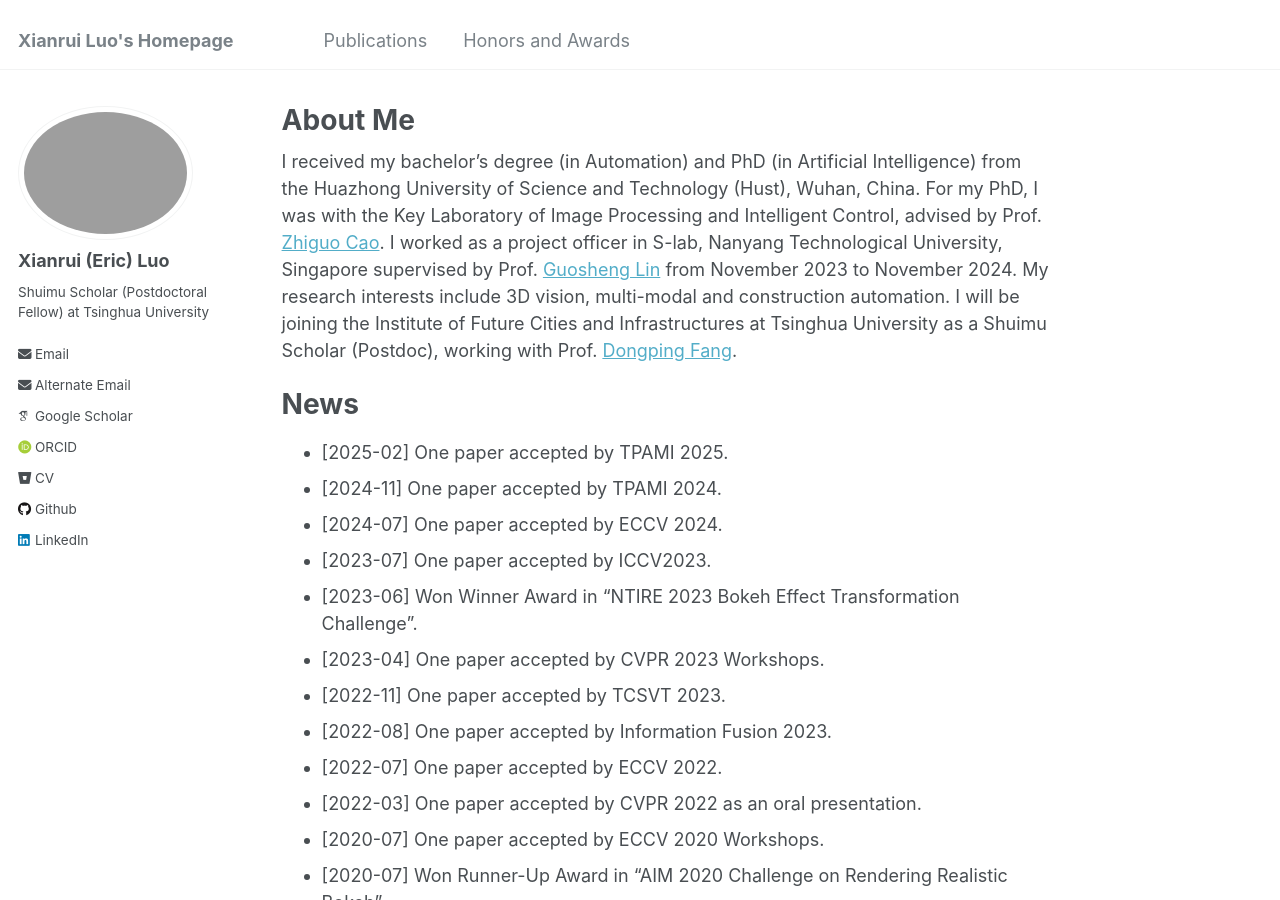
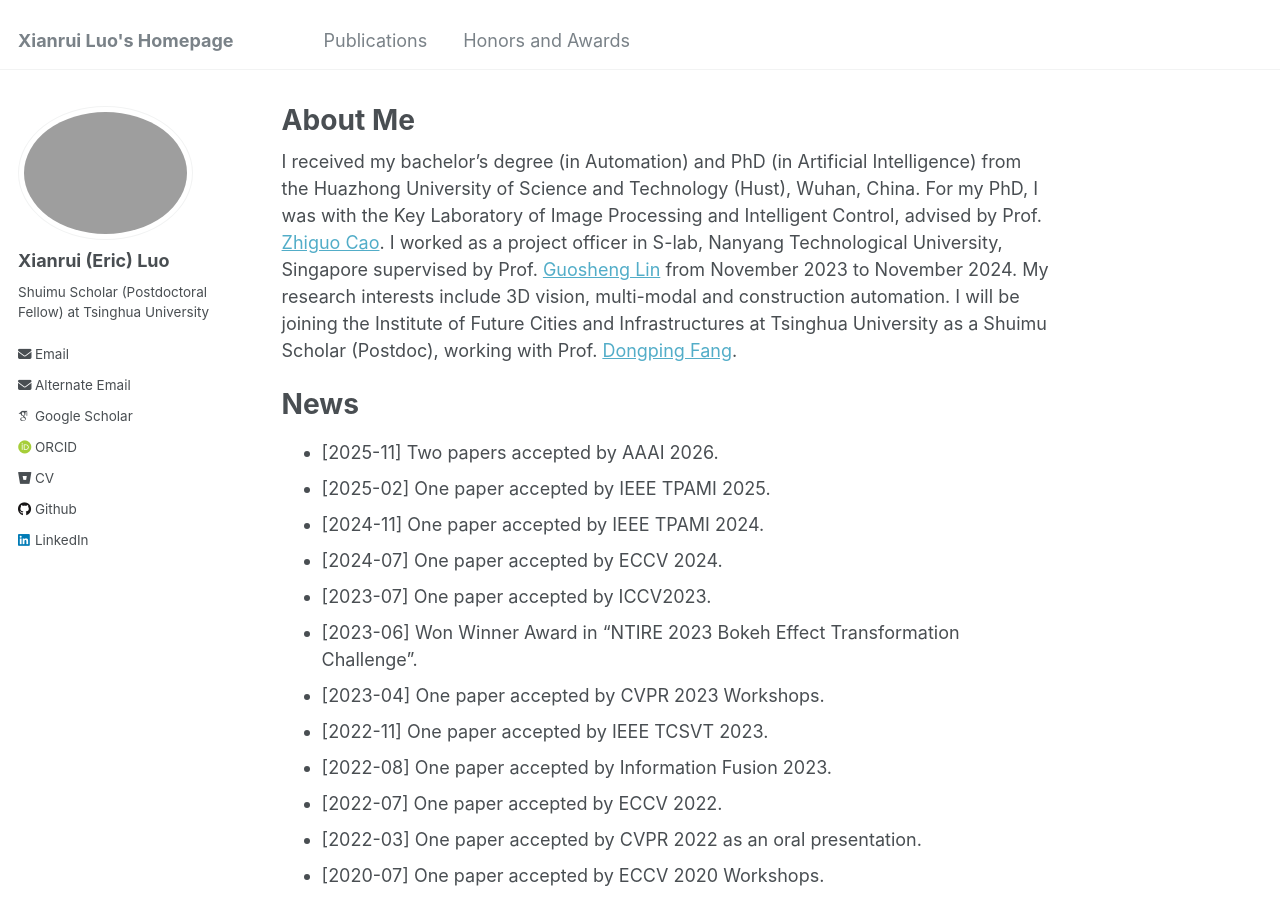
Before and after one commit to xianrui-luo/xianrui-luo.github.io, a Jekyll site: the page built from _pages/about.md, in a window 1280 px wide and 900 px high. Built offline with Jekyll 4.4.1, drawn with Linux system fonts in a browser that asks for light colours; some web fonts are replaced.

Commit message:
Update about.md

```diff
--- a/_pages/about.md
+++ b/_pages/about.md
@@ -14,13 +14,14 @@ I worked as a project officer in S-lab, Nanyang Technological University, Singap
 
 News
 =======
-- [2025-02] One paper accepted by TPAMI 2025.
-- [2024-11] One paper accepted by TPAMI 2024.
+- [2025-11] Two papers accepted by AAAI 2026.
+- [2025-02] One paper accepted by IEEE TPAMI 2025.
+- [2024-11] One paper accepted by IEEE TPAMI 2024.
 - [2024-07] One paper accepted by ECCV 2024.
 - [2023-07] One paper accepted by ICCV2023.
 - [2023-06] Won Winner Award in "NTIRE 2023 Bokeh Effect Transformation Challenge".
 - [2023-04] One paper accepted by CVPR 2023 Workshops.
-- [2022-11] One paper accepted by TCSVT 2023.
+- [2022-11] One paper accepted by IEEE TCSVT 2023.
 - [2022-08] One paper accepted by Information Fusion 2023.
 - [2022-07] One paper accepted by ECCV 2022.
 - [2022-03] One paper accepted by CVPR 2022 as an oral presentation.
```
